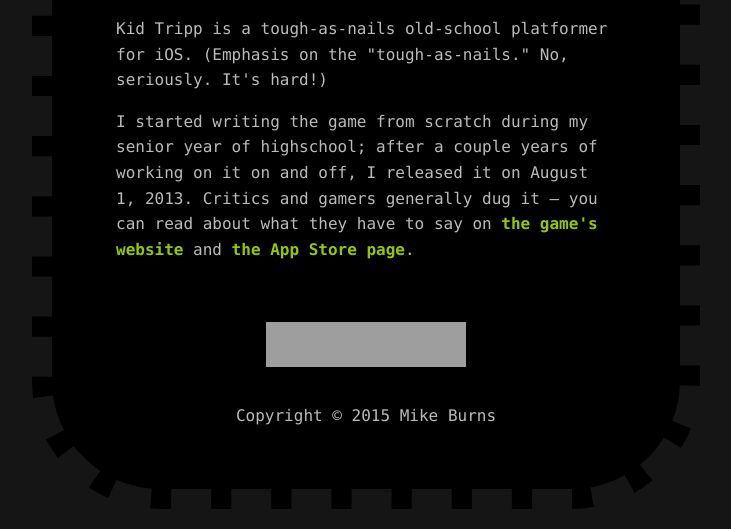
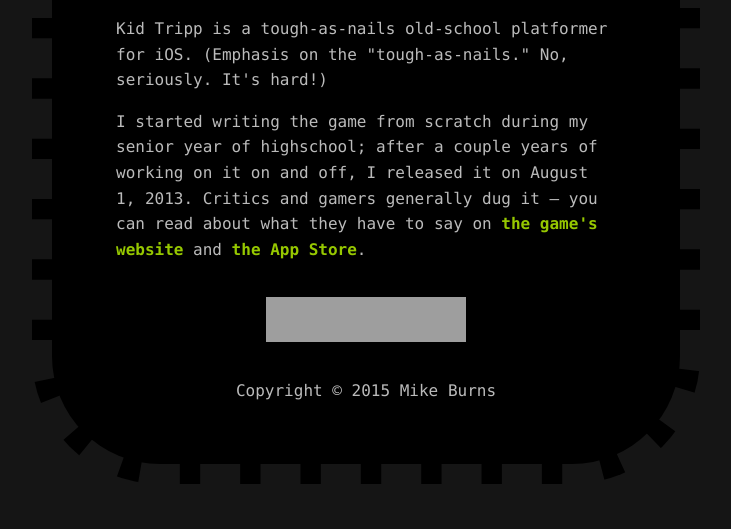
Before and after one commit to thatpixelguy/thatpixelguy.github.io, a Jekyll site: the page built from games.html, in a window 1280 px wide, cut to the strip 669-1198 px from the top of the page. Shown: the whole strip, without its empty margins (274-1005 px from the left). Built offline with Jekyll 4.4.1, drawn with Linux system fonts in a browser that asks for light colours; Markdown is read by kramdown in place of the engine named in the settings; after the commit the page ends 1173 px from its top, so only the background shows below that; grey boxes are pictures that could not be loaded.

Commit message:
Updated games.html

```diff
--- a/games.html
+++ b/games.html
@@ -11,12 +11,12 @@
 
 </p>
 <p>
-  I started writing the game from scratch during my senior year of highschool; after a couple years of working on it on and off, I released it on August 1, 2013. Critics and gamers generally dug it &mdash; you can read about what they have to say on <a href='http://kidtripp.com/'>the game's website</a> and <a href='https://itunes.apple.com/us/app/kid-tripp/id660068947?mt=8&uo=4'>the App Store page</a>.
+  I started writing the game from scratch during my senior year of highschool; after a couple years of working on it on and off, I released it on August 1, 2013. Critics and gamers generally dug it &mdash; you can read about what they have to say on <a href='http://kidtripp.com/'>the game's website</a> and <a href='https://itunes.apple.com/us/app/kid-tripp/id660068947?mt=8&uo=4'>the App Store</a>.
 </p>
 
 <div style='color: #000'>How clever of you to find this message.</div>
 
-<center style="margin-top: 25px;">
+<center>
   <a href='https://itunes.apple.com/us/app/kid-tripp/id660068947?mt=8&uo=4'>
     <img src='http://kidtripp.com/img/Download_on_the_App_Store_Badge_US-UK_135x40.svg' width="40%" />
   </a>
```
